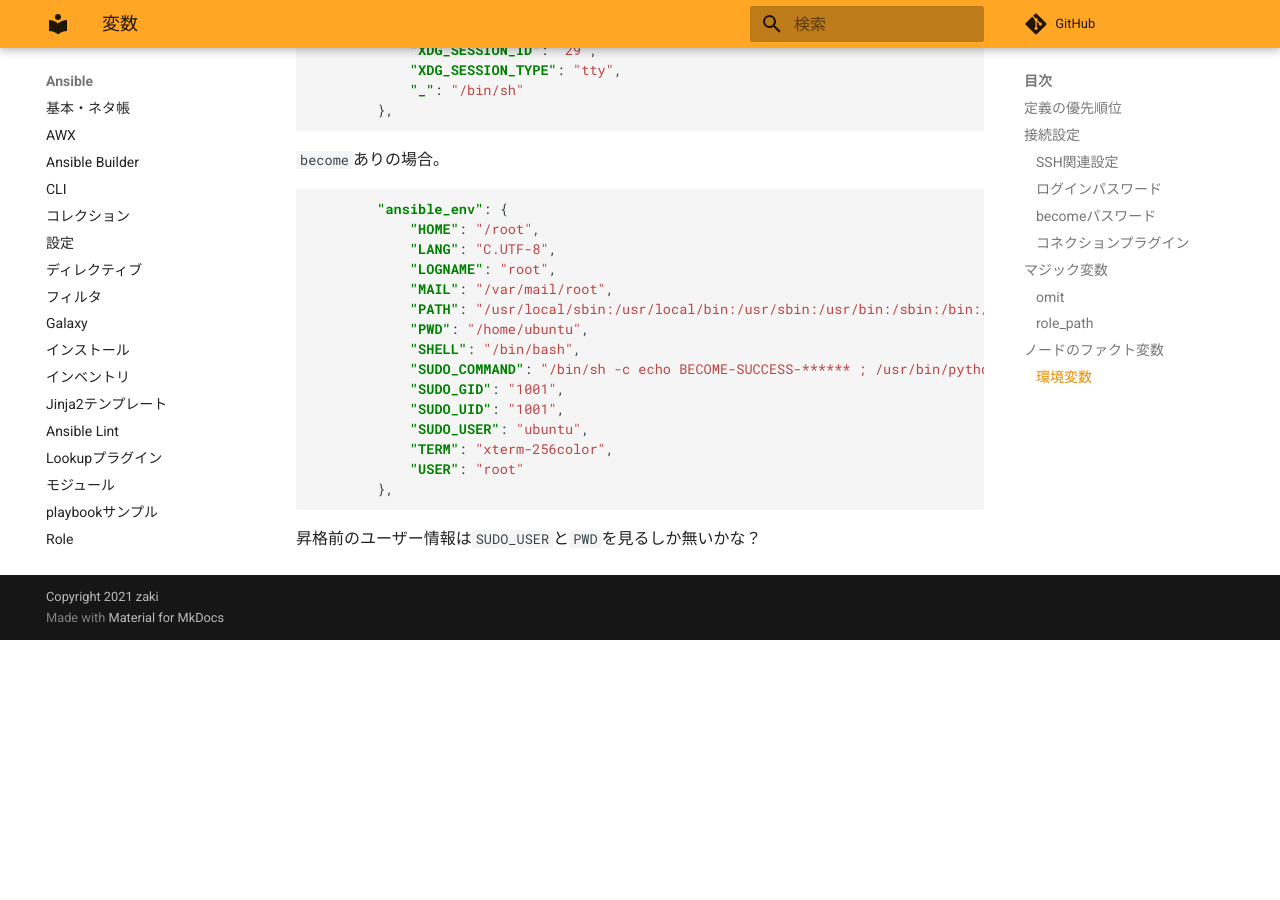
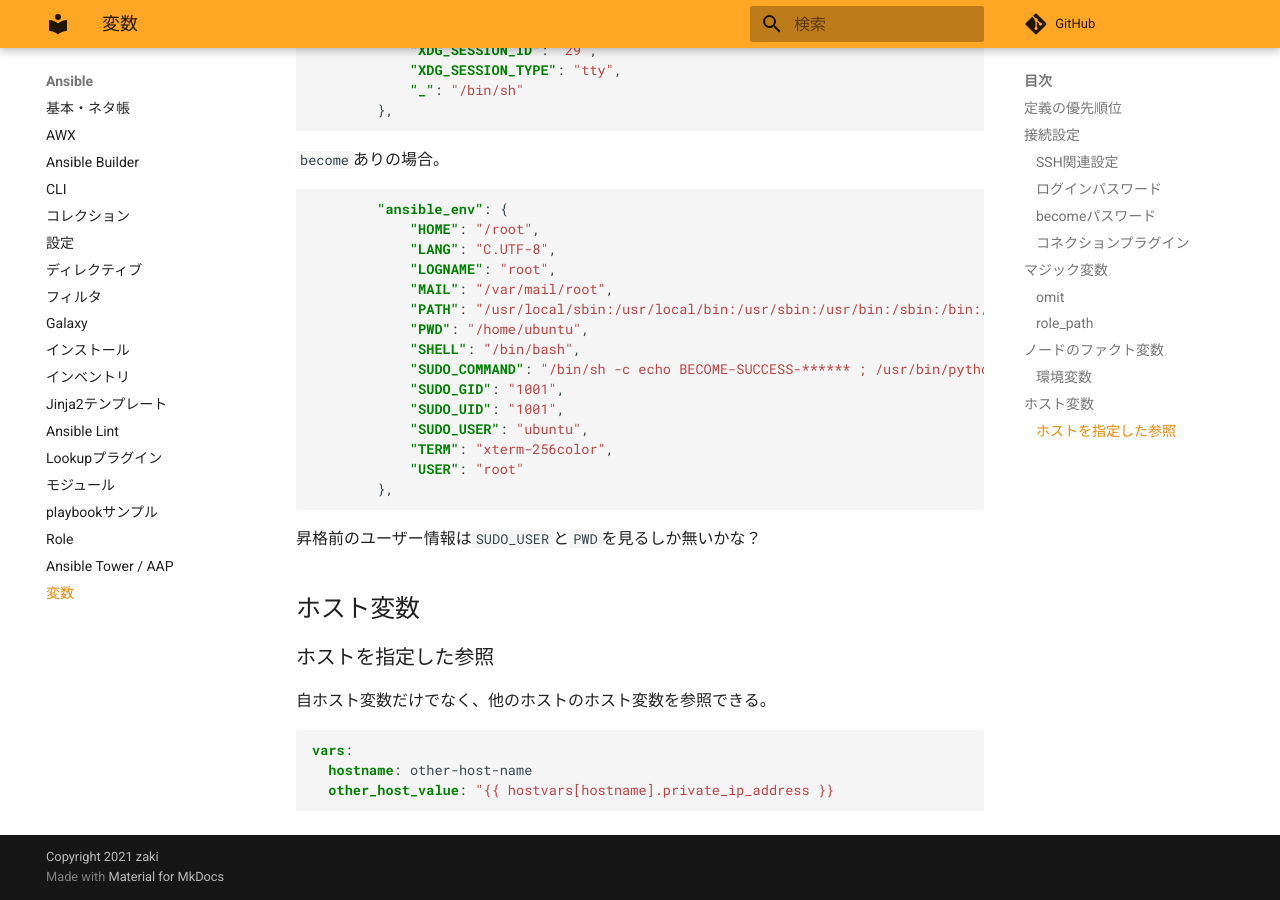
Before and after one commit to zaki-lknr/docs, an MkDocs documentation site: the page built from docs/Ansible/variable.md, in a window 1280 px wide and 900 px high, scrolled down 3728 px. Built offline with MkDocs 1.6.1 and Material for MkDocs 9.7.7, drawn with Linux system fonts in a browser that asks for light colours; comment, search, counter and statistics services are not loaded; before the commit the page ends 4368 px from its top, so only the background shows below that.

Commit message:
add: ansible/variable: hostvars

````diff
--- a/docs/Ansible/variable.md
+++ b/docs/Ansible/variable.md
@@ -184,3 +184,15 @@ OS情報程度であれば`min`で取れる。
 ```
 
 昇格前のユーザー情報は`SUDO_USER`と`PWD`を見るしか無いかな？
+
+## ホスト変数
+
+### ホストを指定した参照
+
+自ホスト変数だけでなく、他のホストのホスト変数を参照できる。
+
+```yaml
+vars:
+  hostname: other-host-name
+  other_host_value: "{{ hostvars[hostname].private_ip_address }}
+```
````
